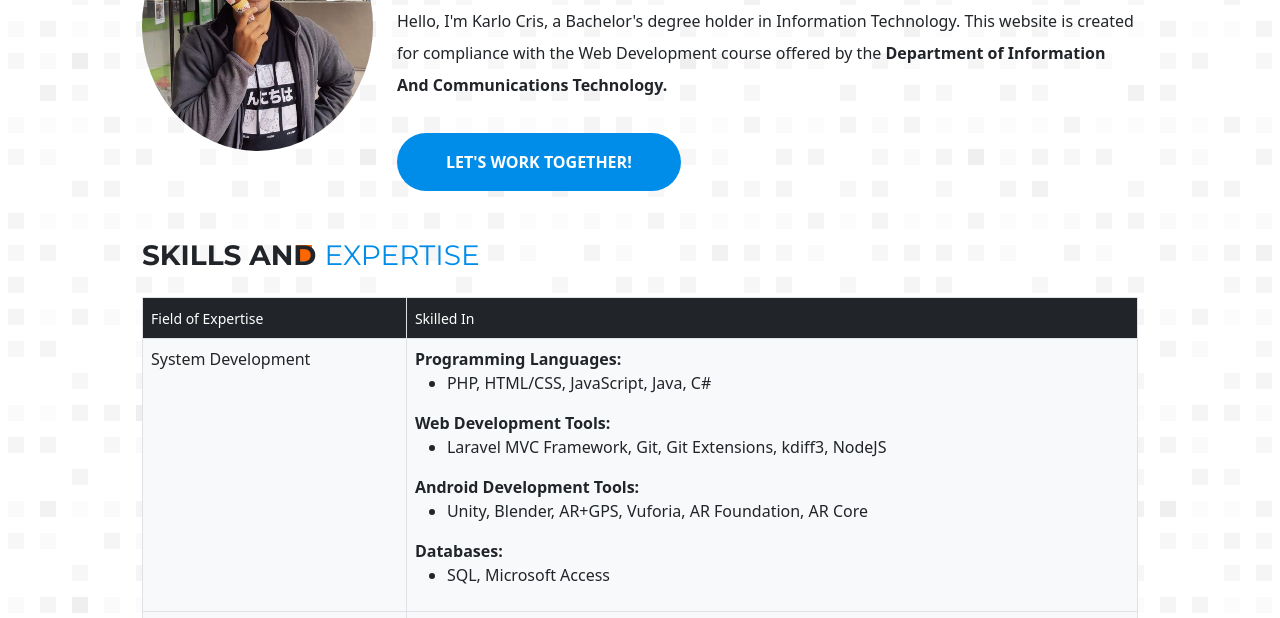
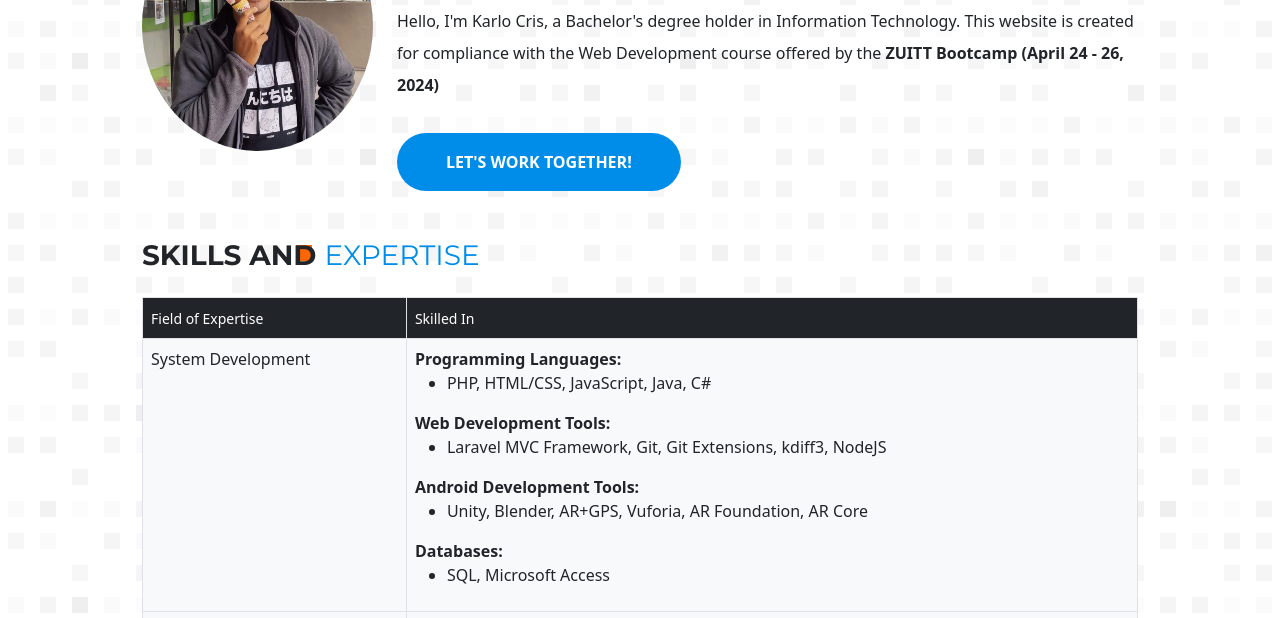
Before and after one commit to kcbolisay08/webportfolio, a plain HTML site: page index.html in a window 1280 px wide. Shown: the part 147-765 px from the top of the page. Drawn offline with nearby package versions, Linux system fonts and the light colour scheme.

Commit message:
Changed name

```diff
--- a/index.html
+++ b/index.html
@@ -30,7 +30,7 @@
             <div class="col-md-9">
                 <section class="head-section">
                     <h1><b>Karlo Cris G. Bolisay</b> | Full Stack Developer</h1>
-                    <p class="fw-regular lh-lg">Hello, I'm Karlo Cris, a Bachelor's degree holder in Information Technology. This website is created for compliance with the Web Development course offered by the <b>Department of Information And Communications Technology.</b></p>
+                    <p class="fw-regular lh-lg">Hello, I'm Karlo Cris, a Bachelor's degree holder in Information Technology. This website is created for compliance with the Web Development course offered by the <b>ZUITT Bootcamp (April 24 - 26, 2024)</b></p>
                     <a href="mailto:kcbolisay@gmail.com" class="btn btn-blue mt-3">Let's work together!</a>
                 </section>
             </div>
```
